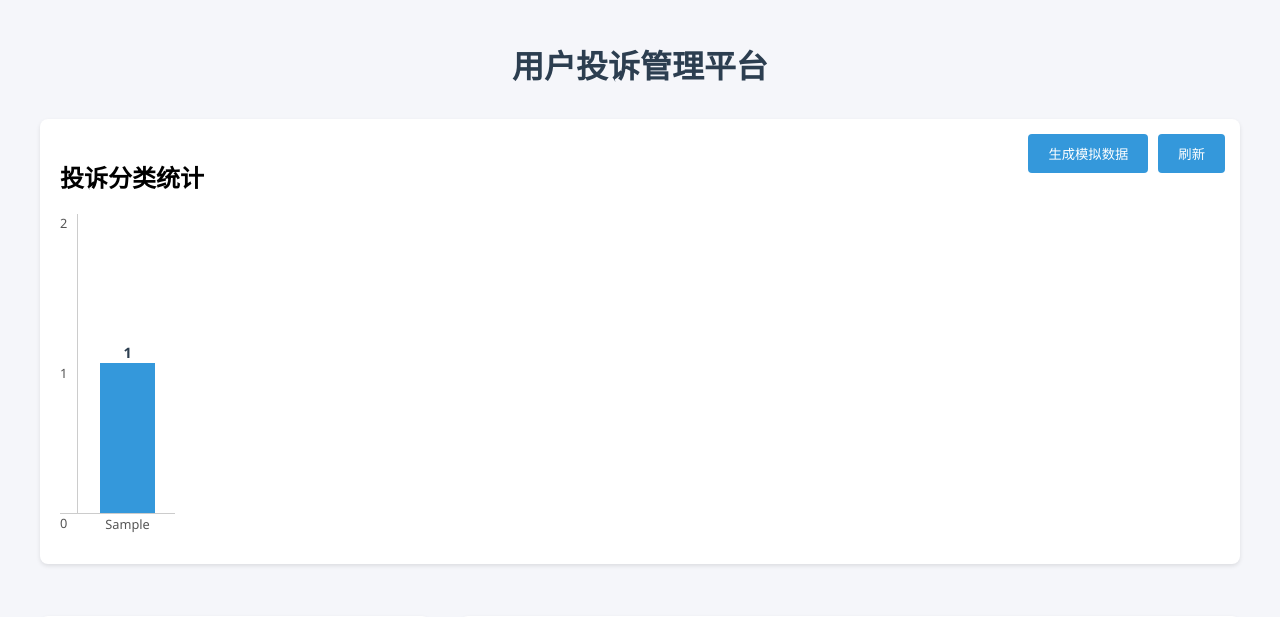
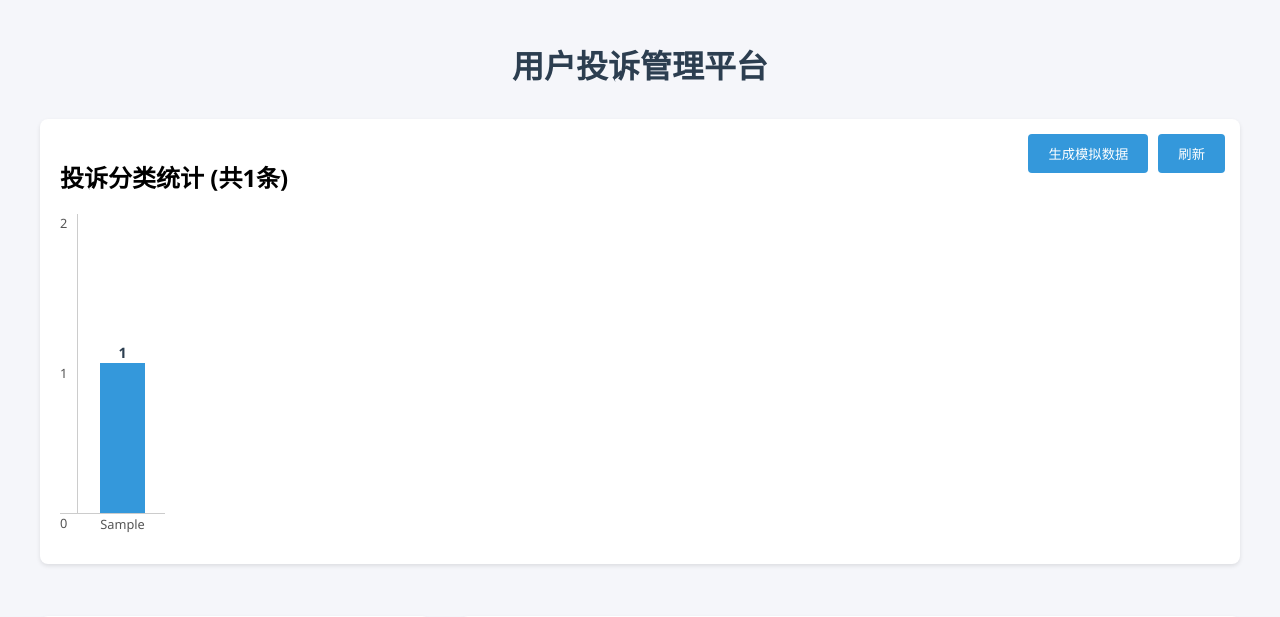
Before and after one commit to winsphinx/scs, a FastAPI app: page / in a window 1280 px wide. Shown: the top 617 px of the page. Run offline with FastAPI, Linux system fonts and the light colour scheme; tables that the repository leaves empty hold one stand-in row (values such as "Sample post").

Commit message:
更新前端界面

```diff
--- a/static/css/style.css
+++ b/static/css/style.css
@@ -110,7 +110,6 @@ button:hover {
     flex-direction: column;
     flex-grow: 1;
     min-height: 0;
-    /* Allow shrinking */
 }
 
 .list-section {
@@ -122,7 +121,6 @@ button:hover {
     flex-direction: column;
     flex-grow: 1;
     min-height: 0;
-    /* Allow shrinking */
 }
 
 .form-group {
@@ -150,13 +148,11 @@ textarea {
     flex-direction: column;
     gap: 10px;
     flex-shrink: 0;
-    /* Prevent shrinking */
 }
 
 textarea#naturalQuery {
     resize: none;
     height: calc(4 * 1.5em + 16px);
-    /* 4行固定高度（行高1.5em + 上下padding 8px*2） */
     min-height: calc(4 * 1.5em + 16px);
 }
 
@@ -173,12 +169,8 @@ textarea#naturalQuery {
 
 #complaintList {
     height: 400px;
-    /* Approximate height for 15 rows */
     overflow-y: auto;
-    /* Add vertical scrollbar */
     margin-top: 15px;
-    /* Add some space between the heading and the table */
-    /* Removed flex properties for fixed height */
 }
 
 table {
@@ -207,48 +199,29 @@ th {
     border-bottom: none;
 }
 
-/* Styles for the vertical bar chart */
 #categoryChart {
     display: flex;
     justify-content: center;
     align-items: flex-end;
     height: 300px;
-    /* Increase height to accommodate more labels */
     position: relative;
     overflow-x: auto;
-    /* Add scroll if too many bars */
     padding-bottom: 30px;
-    /* Space for x-axis labels below the line */
 }
 
 .chart-inner {
     display: flex;
     align-items: flex-end;
-    /* Align items to the bottom */
     height: 100%;
     width: 100%;
     position: relative;
 }
 
-/* Remove baseline pseudo-element */
-/*
-.chart-inner::before {
-    content: '';
-    position: absolute;
-    left: 40px;
-    right: 20px;
-    height: 1px;
-    background-color: #ccc;
-    bottom: 34px;
-    z-index: 1;
-}
-*/
 
 .chart-y-axis {
     display: flex;
     flex-direction: column;
     justify-content: space-between;
-    /* Distribute labels vertically */
     height: 100%;
     padding-right: 10px;
     border-right: 1px solid #ccc;
@@ -259,37 +232,24 @@ th {
     left: 0;
     bottom: 0;
     top: 0;
-    /* Remove padding-top */
-    /* padding-top: 10px; */
 }
 
 .y-axis-label {
     height: 0;
-    /* Labels don't take vertical space */
     position: relative;
     transform: translateY(50%);
-    /* Vertically center the label on the tick mark */
 }
 
 
 .chart-bars-container {
     display: flex;
     align-items: flex-end;
-    /* Align items to the bottom */
     height: 100%;
     gap: 40px;
     padding-left: 40px;
-    /* Space for Y-axis */
     padding-right: 20px;
     box-sizing: border-box;
     border-bottom: 1px solid #ccc;
-    /* Add horizontal line at the bottom */
-    /* Remove absolute positioning */
-    /* position: relative; */
-    /* bottom: 30px; */
-    /* left: 40px; */
-    /* right: 20px; */
-    /* width: auto; */
 }
 
 .chart-bar-wrapper {
@@ -297,14 +257,10 @@ th {
     flex-direction: column;
     align-items: center;
     justify-content: flex-end;
-    /* Align content to the bottom */
     height: 100%;
     flex-shrink: 0;
-    /* Prevent shrinking */
-    width: 55px;
-    /* Bar width */
+    width: 45px;
     position: relative;
-    /* Needed for absolute positioning of label */
 }
 
 .chart-bar {
@@ -312,18 +268,15 @@ th {
     background-color: var(--secondary-color);
     transition: height 0.5s ease;
     position: relative;
-    /* Bars start from the bottom of the wrapper */
 }
 
 .chart-bar::after {
     content: attr(data-count);
     position: absolute;
     top: -20px;
-    /* Position above the bar */
     left: 50%;
     transform: translateX(-50%);
     color: var(--primary-color);
-    /* Adjust color as needed */
     font-size: 0.9em;
     font-weight: bold;
 }
@@ -332,17 +285,14 @@ th {
     font-size: 0.8em;
     color: #555;
     text-align: center;
-    word-break: break-word;
-    /* Allow long labels to wrap */
+    white-space: nowrap;
+    overflow-x: visible;
     position: absolute;
-    /* Position label absolutely */
     bottom: -20px;
-    /* Position below the baseline at 0 */
     left: 0;
     right: 0;
 }
 
-/* Remove old horizontal chart styles */
 .chart-item {
     display: none;
 }
@@ -350,43 +300,29 @@ th {
 /* Modal Styles */
 .modal {
     display: none;
-    /* Hidden by default */
     position: fixed;
-    /* Stay in place */
     z-index: 1;
-    /* Sit on top */
     left: 0;
     top: 0;
     width: 100%;
-    /* Full width */
     height: 100%;
-    /* Full height */
     overflow: auto;
-    /* Enable scroll if needed */
     background-color: rgba(0, 0, 0, 0.4);
-    /* Black w/ opacity */
     display: none;
-    /* Hidden by default */
     justify-content: center;
-    /* Center horizontally */
     align-items: center;
-    /* Center vertically */
 }
 
 .modal-content {
     background-color: #fefefe;
     margin: auto;
-    /* Auto margin for centering */
     padding: 20px;
     border: 1px solid #888;
     width: 80%;
-    /* Could be more or less, depending on screen size */
     max-width: 600px;
-    /* Max width for larger screens */
     border-radius: 8px;
     box-shadow: 0 4px 8px rgba(0, 0, 0, 0.2);
     position: relative;
-    /* Needed for the close button */
 }
 
 .close-button {
--- a/static/js/app.js
+++ b/static/js/app.js
@@ -4,7 +4,6 @@ document.addEventListener('DOMContentLoaded', () => {
     loadComplaints();
     loadStatistics();
 
-    // 为按钮绑定事件监听
     document.querySelector('.simulate-btn').addEventListener('click', simulateData);
     document.querySelector('.refresh-btn').addEventListener('click', loadComplaints);
 });
@@ -80,27 +79,23 @@ async function loadStatistics() {
         const response = await fetch(`${API_BASE}/statistics/`);
         const data = await response.json();
 
+        const totalCount = Object.values(data).reduce((sum, count) => sum + count, 0);
+        document.getElementById('totalComplaints').textContent = ` (共${totalCount}条)`;
+
         const chartContainer = document.getElementById('categoryChart');
-        // Clear previous chart content
         chartContainer.innerHTML = '';
 
         const categories = Object.entries(data).sort((a, b) => b[1] - a[1]);
         const maxCount = Math.max(...categories.map(([_, count]) => count), 0);
 
-        // Create chart container
         const chartInner = document.createElement('div');
         chartInner.classList.add('chart-inner');
 
-        // Create Y-axis labels (simplified based on image)
         const yAxis = document.createElement('div');
         yAxis.classList.add('chart-y-axis');
-        // Add Y-axis labels based on the max count, adjust as needed
-        // Add labels every 2 units, up to maxCount + a small buffer
-        // Add Y-axis labels including 0 and 4
         const yAxisLabels = [];
-        // Enhanced Y-axis scaling algorithm
         let step = 1;
-        if (maxCount <= 0) maxCount = 1; // Handle zero case
+        if (maxCount <= 0) maxCount = 1;
         if (maxCount > 20) {
             step = Math.ceil(maxCount / 10) * 2;
         } else if (maxCount > 10) {
@@ -109,28 +104,24 @@ async function loadStatistics() {
             step = 2;
         }
 
-        // Calculate max label value as the smallest multiple of step >= maxCount, plus one step for headroom
         let minMaxLabel = Math.ceil(maxCount / step) * step;
-        const maxLabelValue = Math.max(minMaxLabel + step, step); // 使用实际计算值
+        const maxLabelValue = Math.max(minMaxLabel + step, step);
 
-        // Generate labels with dynamic step, ensuring 0 is included
         yAxisLabels.push(0);
         for (let i = step; i <= maxLabelValue; i += step) {
             yAxisLabels.push(i);
         }
-        yAxisLabels.sort((a, b) => b - a); // Sort labels in descending order
+        yAxisLabels.sort((a, b) => b - a);
 
         yAxisLabels.forEach(labelText => {
             const label = document.createElement('div');
             label.classList.add('y-axis-label');
             label.textContent = labelText;
-            yAxis.appendChild(label); // Add labels
+            yAxis.appendChild(label);
         });
 
         chartInner.appendChild(yAxis);
 
-
-        // Create bars container
         const barsContainer = document.createElement('div');
         barsContainer.classList.add('chart-bars-container');
 
@@ -140,13 +131,9 @@ async function loadStatistics() {
 
             const bar = document.createElement('div');
             bar.classList.add('chart-bar');
-            // Calculate height based on count and maxCount for scaling
-            // Assuming a max chart height, e.g., 200px, adjust multiplier as needed
-            // Calculate height based on count and maxCount for scaling, add more padding for top labels
-            // Calculate height based on count and maxLabelValue for scaling
-            const barHeight = (count / maxLabelValue) * 300; // 基于调整后的最大值计算高度
+            const barHeight = (count / maxLabelValue) * 300;
             bar.style.height = `${barHeight}px`;
-            bar.setAttribute('data-count', count); // Add count as data attribute
+            bar.setAttribute('data-count', count);
 
             const label = document.createElement('div');
             label.classList.add('chart-label');
@@ -180,7 +167,6 @@ async function simulateData() {
         alert(`错误：${error.message}`);
     }
 }
-// Get the modal and the elements to display complaint details
 const complaintModal = document.getElementById('complaintModal');
 const modalCategory = document.getElementById('modalCategory');
 const modalUserId = document.getElementById('modalUserId');
@@ -194,22 +180,19 @@ function showComplaintDetails(category, userId, time, content, reply) {
     modalTime.textContent = time;
     modalContent.textContent = content;
     modalReply.textContent = reply || '未回复';
-    complaintModal.style.display = 'flex'; // Show the modal
+    complaintModal.style.display = 'flex';
 }
 
-// Close the modal when the close button is clicked
 closeButton.addEventListener('click', () => {
     complaintModal.style.display = 'none';
 });
 
-// Close the modal when the user clicks anywhere outside of the modal content
 window.addEventListener('click', (event) => {
     if (event.target === complaintModal) {
         complaintModal.style.display = 'none';
     }
 });
 
-// 新增智能搜索处理函数
 async function handleSearch() {
     const query = document.getElementById('naturalQuery').value;
     const outputDiv = document.getElementById('llmOutput');
--- a/templates/index.html
+++ b/templates/index.html
@@ -14,7 +14,7 @@
 
         <div class="dashboard">
             <div class="stats-card">
-                <h2>投诉分类统计</h2>
+                <h2>投诉分类统计<span id="totalComplaints"></span></h2>
                 <div class="actions-container">
                     <button class="simulate-btn">生成模拟数据</button>
                     <button class="refresh-btn">刷新</button>
```
